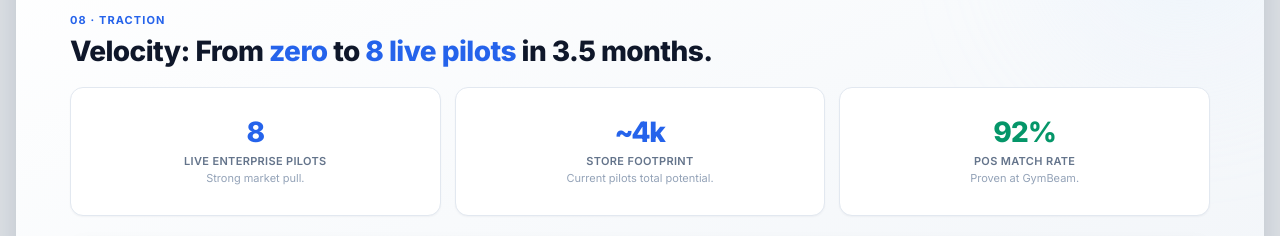
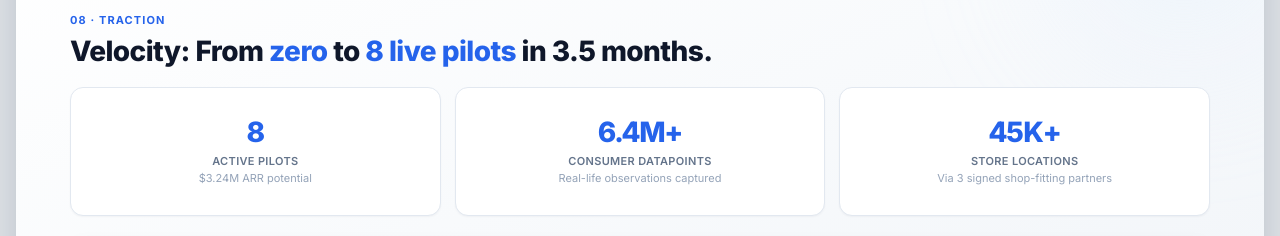
Before and after one commit to Minds-Models/mm-business, a plain HTML site: page decks/marek-sacha-intro-deck-final.html in a window 1280 px wide. Shown: the part 5215-5451 px from the top of the page. Drawn offline with Linux system fonts and the light colour scheme.

Commit message:
Revise key metrics in the final deck to enhance clarity and impact. Update titles and descriptions for Active Pilots, Consumer Datapoints, and Store Locations, reflecting more accurate data and potential insights.

```diff
--- a/decks/marek-sacha-intro-deck-final.html
+++ b/decks/marek-sacha-intro-deck-final.html
@@ -555,18 +555,18 @@ svg.i{width:16px; height:16px; flex:none; stroke:currentColor; fill:none; stroke
   <div class="grid3 mt18">
     <div class="card tile" style="text-align: center; padding: 30px 10px;">
       <div class="v b">8</div>
-      <div class="k">Live Enterprise Pilots</div>
-      <div class="s">Strong market pull.</div>
+      <div class="k">Active Pilots</div>
+      <div class="s">$3.24M ARR potential</div>
     </div>
     <div class="card tile" style="text-align: center; padding: 30px 10px;">
-      <div class="v c">~4k</div>
-      <div class="k">Store Footprint</div>
-      <div class="s">Current pilots total potential.</div>
+      <div class="v b">6.4M+</div>
+      <div class="k">Consumer Datapoints</div>
+      <div class="s">Real-life observations captured</div>
     </div>
     <div class="card tile" style="text-align: center; padding: 30px 10px;">
-      <div class="v g">92%</div>
-      <div class="k">POS Match Rate</div>
-      <div class="s">Proven at GymBeam.</div>
+      <div class="v b">45K+</div>
+      <div class="k">Store Locations</div>
+      <div class="s">Via 3 signed shop-fitting partners</div>
     </div>
   </div>
 
```
